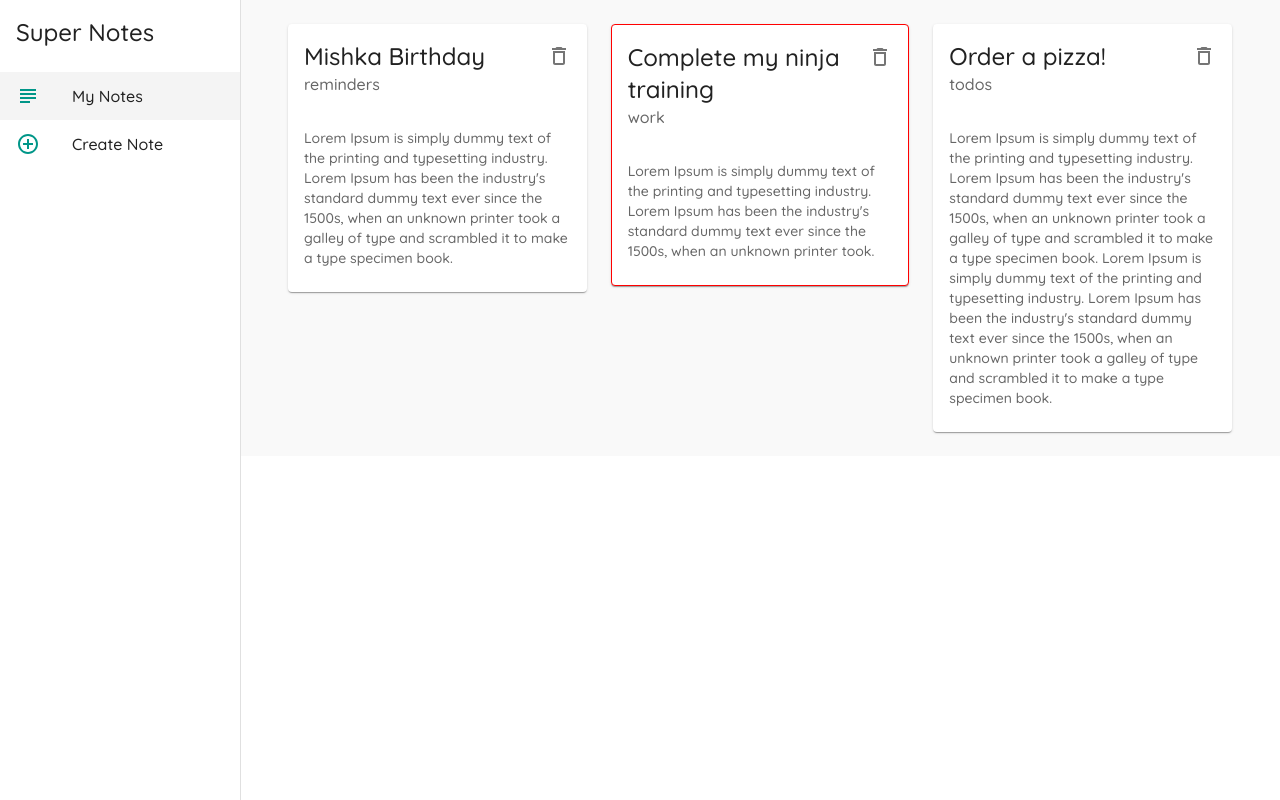
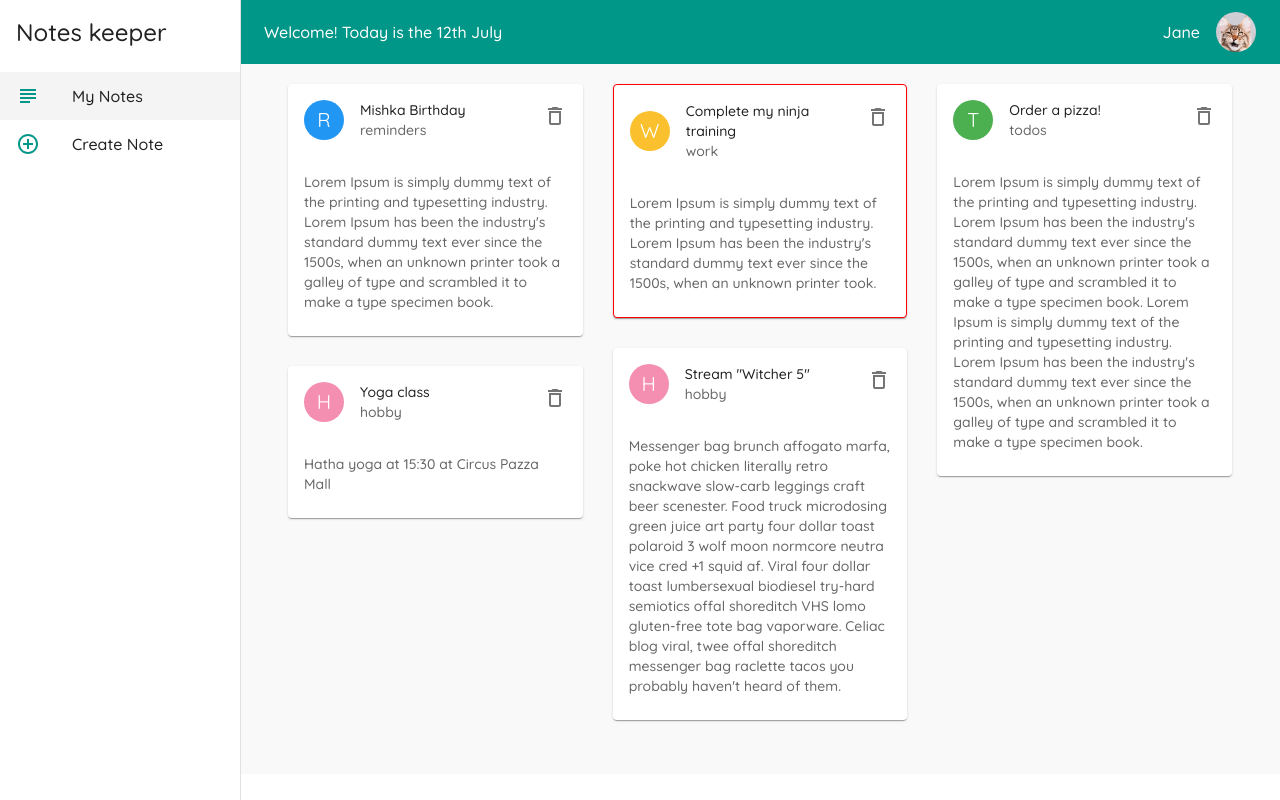
Before and after one commit to JaneMoroz/notes-app, a React (Create React App) app: page / in a window 1280 px wide. Built offline with nearby package versions, Linux system fonts and the light colour scheme; data requests are answered from the project's data file.

Commit message:
Changed grid, added avatars and top bar

```diff
--- a/data/db.json
+++ b/data/db.json
@@ -17,6 +17,18 @@
       "details": "Lorem Ipsum is simply dummy text of the printing and typesetting industry. Lorem Ipsum has been the industry's standard dummy text ever since the 1500s, when an unknown printer took a galley of type and scrambled it to make a type specimen book.\nLorem Ipsum is simply dummy text of the printing and typesetting industry. Lorem Ipsum has been the industry's standard dummy text ever since the 1500s, when an unknown printer took a galley of type and scrambled it to make a type specimen book.",
       "category": "todos",
       "id": 3
+    },
+    {
+      "title": "Yoga class",
+      "details": "Hatha yoga at 15:30 at Circus Pazza Mall",
+      "category": "hobby",
+      "id": 4
+    },
+    {
+      "title": "Stream \"Witcher 5\"",
+      "details": "Messenger bag brunch affogato marfa, poke hot chicken literally retro snackwave slow-carb leggings craft beer scenester. Food truck microdosing green juice art party four dollar toast polaroid 3 wolf moon normcore neutra vice cred +1 squid af. Viral four dollar toast lumbersexual biodiesel try-hard semiotics offal shoreditch VHS lomo gluten-free tote bag vaporware. Celiac blog viral, twee offal shoreditch messenger bag raclette tacos you probably haven't heard of them.",
+      "category": "hobby",
+      "id": 5
     }
   ]
 }
--- a/package.json
+++ b/package.json
@@ -15,8 +15,10 @@
     "@types/node": "^16.11.43",
     "@types/react": "^18.0.15",
     "@types/react-dom": "^18.0.6",
+    "date-fns": "^2.28.0",
     "react": "^18.2.0",
     "react-dom": "^18.2.0",
+    "react-masonry-css": "^1.0.16",
     "react-router-dom": "^6.3.0",
     "react-scripts": "5.0.1",
     "typescript": "^4.7.4",
--- a/src/components/Layout.tsx
+++ b/src/components/Layout.tsx
@@ -1,15 +1,19 @@
 import { AddCircleOutlineOutlined, SubjectOutlined } from "@mui/icons-material";
 import {
+  AppBar,
   Drawer,
   Typography,
   List,
   ListItem,
   ListItemIcon,
   ListItemText,
+  Toolbar,
+  Avatar,
 } from "@mui/material";
 import { FC, ReactElement } from "react";
 import { Outlet, useLocation } from "react-router-dom";
 import { useNavigate } from "react-router-dom";
+import { format } from "date-fns";
 
 const drawerWidth = "240px";
 
@@ -18,6 +22,7 @@ const classes = {
     background: "#f9f9f9",
     width: "100%",
     padding: "24px",
+    marginTop: "60px",
   },
   drawer: {
     width: drawerWidth,
@@ -33,6 +38,16 @@ const classes = {
   },
   title: {
     padding: "16px",
+  },
+  appbar: {
+    width: `calc(100% - ${drawerWidth})`,
+  },
+  date: {
+    flexGrow: 1,
+    marginRight: "16px",
+  },
+  avatar: {
+    marginLeft: "16px",
   },
 };
 
@@ -54,11 +69,20 @@ const Layout: FC = (): ReactElement => {
   return (
     <div style={classes.root}>
       {/* app bar */}
+      <AppBar sx={classes.appbar} elevation={0}>
+        <Toolbar>
+          <Typography sx={classes.date}>
+            Welcome! Today is the {format(new Date(), "do MMMM")}
+          </Typography>
+          <Typography>Jane</Typography>
+          <Avatar src="/cat.jpg" sx={classes.avatar} />
+        </Toolbar>
+      </AppBar>
       {/* side drawer */}
       <Drawer sx={classes.drawer} variant="permanent" anchor="left">
         <div>
           <Typography variant="h5" sx={classes.title}>
-            Super Notes
+            Notes keeper
           </Typography>
         </div>
         {/* List if links */}
--- a/src/components/NoteCard.tsx
+++ b/src/components/NoteCard.tsx
@@ -7,8 +7,10 @@ import {
   IconButton,
   Typography,
   styled,
+  Avatar,
 } from "@mui/material";
 import { DeleteOutline } from "@mui/icons-material";
+import { blue, green, pink, yellow } from "@mui/material/colors";
 
 interface CategoryProps {
   category: string;
@@ -30,6 +32,22 @@ const NoteCard: FC<NoteCardProps> = ({ note, onDeleteNote }): ReactElement => {
     <div>
       <MyCard elevation={1} category={note.category}>
         <CardHeader
+          avatar={
+            <Avatar
+              sx={{
+                backgroundColor:
+                  note.category === "work"
+                    ? yellow[700]
+                    : note.category === "hobby"
+                    ? pink[200]
+                    : note.category === "todos"
+                    ? green[500]
+                    : blue[500],
+              }}
+            >
+              {note.category[0].toUpperCase()}
+            </Avatar>
+          }
           action={
             <IconButton onClick={() => onDeleteNote(note.id)}>
               <DeleteOutline />
--- a/src/index.css
+++ b/src/index.css
@@ -5,3 +5,22 @@ body {
   -webkit-font-smoothing: antialiased;
   -moz-osx-font-smoothing: grayscale;
 }
+
+.my-masonry-grid {
+  display: -webkit-box; /* Not needed if autoprefixing */
+  display: -ms-flexbox; /* Not needed if autoprefixing */
+  display: flex;
+  margin-left: -30px; /* gutter size offset */
+  width: auto;
+}
+.my-masonry-grid_column {
+  padding-left: 30px; /* gutter size */
+  background-clip: padding-box;
+}
+
+/* Style your items */
+.my-masonry-grid_column > div {
+  /* change div to reference your elements you put in <Masonry> */
+  /* background: grey; */
+  margin-bottom: 30px;
+}
--- a/src/pages/Notes.tsx
+++ b/src/pages/Notes.tsx
@@ -1,7 +1,8 @@
-import React, { useEffect, ReactElement, FC, useState } from "react";
+import { useEffect, ReactElement, FC, useState } from "react";
 import { Note } from "../models/note";
-import { Container, Grid } from "@mui/material";
+import { Container } from "@mui/material";
 import NoteCard from "../components/NoteCard";
+import Masonry from "react-masonry-css";
 
 const Notes: FC = (): ReactElement => {
   const [notes, setNotes] = useState<Note[]>([]);
@@ -20,17 +21,27 @@ const Notes: FC = (): ReactElement => {
     setNotes(newNotes);
   };
 
+  const breakpoints = {
+    default: 3,
+    1100: 2,
+    700: 1,
+  };
+
   return (
     <Container>
-      <Grid container spacing={3}>
+      <Masonry
+        breakpointCols={breakpoints}
+        className="my-masonry-grid"
+        columnClassName="my-masonry-grid_column"
+      >
         {notes.map((note) => {
           return (
-            <Grid item xs={12} md={6} lg={4} key={note.id}>
+            <div key={note.id}>
               <NoteCard note={note} onDeleteNote={handleDelete} />
-            </Grid>
+            </div>
           );
         })}
-      </Grid>
+      </Masonry>
     </Container>
   );
 };
```
Also changed, not shown: public/cat.jpg (added), 1 other file (tests, documents, lock files or other folders).
